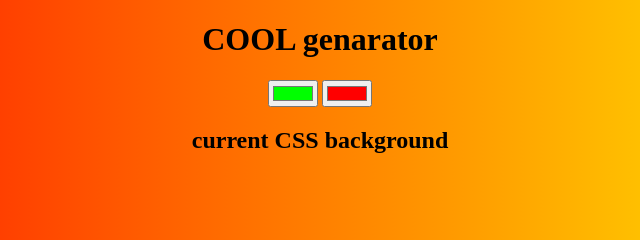
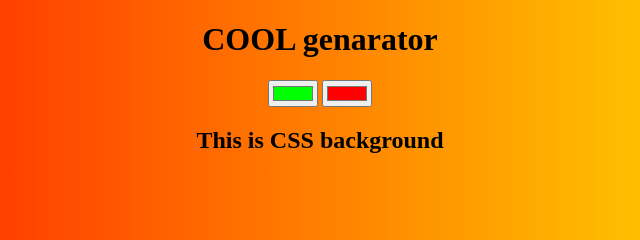
Before and after one commit to arvindbehera/background-generator, a plain HTML site: page index.html in a window 1280 px wide. Shown: the top 240 px of the page, 320-960 px from the left. Drawn offline with Linux system fonts and the light colour scheme.

Commit message:
css text changed

```diff
--- a/index.html
+++ b/index.html
@@ -11,7 +11,7 @@
     <h1>COOL genarator</h1>
     <input class="color1" type="color" name="color" value="#00ff00" />
     <input class="color2" type="color" name="color" value="#ff0000" />
-    <h2>current CSS background</h2>
+    <h2>This is CSS background</h2>
     <h3></h3>
     <script type="text/javascript" src="script.js"></script>
   </body>
```
